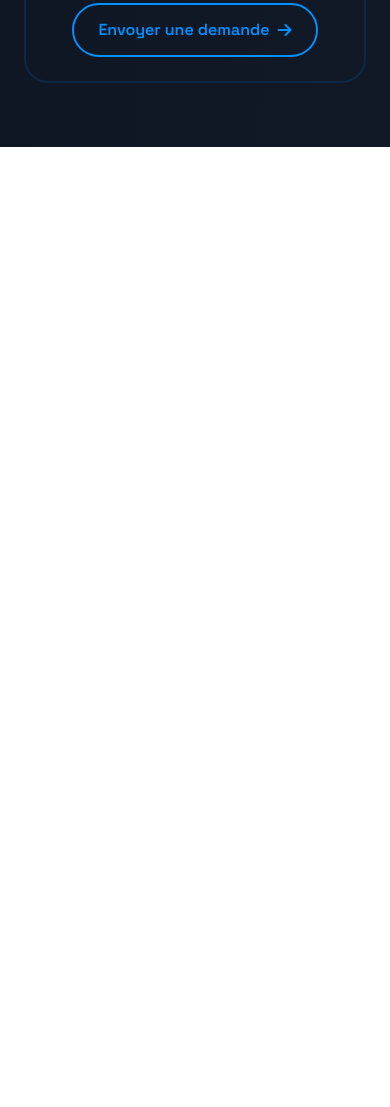
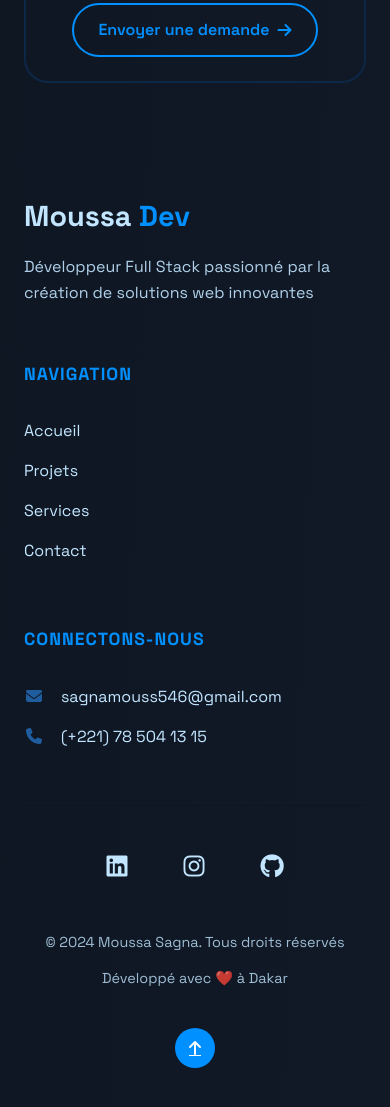
Before and after one commit to loctetgenius221/mon-portfolio, a plain HTML site: page src/index.html in a window 390 px wide. Shown: the part 8287-9394 px from the top of the page. Before the commit the page ends 8434 px from the top, so only its background shows below. Drawn offline with Linux system fonts and the light colour scheme.

Commit message:
feat(footer): Ajout d'un footer responsive avec liens medias sociaux etun bouton back-to-top

```diff
--- a/src/index.html
+++ b/src/index.html
@@ -15,6 +15,7 @@
     <link rel="stylesheet" href="./styles/components/testimonials.css" />
     <link rel="stylesheet" href="./styles/components/blog.css" />
     <link rel="stylesheet" href="./styles/components/contact.css" />
+    <link rel="stylesheet" href="./styles/components/footer.css" />
     <!-- Icons CDN -->
     <link
       rel="stylesheet"
@@ -39,7 +40,7 @@
           <nav class="nav">
             <ul class="nav__list">
               <li><a href="#intro" class="nav__link">Intro</a></li>
-              <li><a href="#projets" class="nav__link">Projets</a></li>
+              <li><a href="#projects" class="nav__link">Projets</a></li>
               <li><a href="#skills" class="nav__link">Skills</a></li>
               <li><a href="#contact" class="nav__link">Contact</a></li>
             </ul>
@@ -57,7 +58,7 @@
       </header>
 
       <!-- Hero Section - Intro -->
-      <section class="hero">
+      <section class="hero" id="intro">
         <div class="hero__content">
           <img
             class="pattern-ratture"
@@ -117,7 +118,7 @@
       </section>
 
       <!-- Projects Section - Work -->
-      <section class="projects">
+      <section class="projects" id="projects">
         <div class="projects__container">
           <h2 class="section-title">Quelques projets réalisés</h2>
 
@@ -192,7 +193,7 @@
       </section>
 
       <!-- Services Section -->
-      <section class="services">
+      <section class="services" id="services">
         <div class="services__container">
           <div class="service-titles">
             <img
@@ -266,7 +267,7 @@
       </section>
 
       <!-- Section Skills -->
-      <section class="skills">
+      <section class="skills" id="skills">
         <div class="skills__container">
           <div class="skills-titles">
             <img
@@ -626,7 +627,81 @@ navigator.performance
       </section>
 
       <!-- Footer Section -->
-      <section class="footer"></section>
+      <footer class="footer">
+        <div class="footer__container">
+          <!-- Section Principale -->
+          <div class="footer__main">
+            <!-- Colonne Logo + Description -->
+            <div class="footer__brand">
+              <a href="#" class="footer__logo">
+                <span class="logo-text">Moussa</span>
+                <span class="logo-highlight">Dev</span>
+              </a>
+              <p class="footer__tagline">
+                Développeur Full Stack passionné par la création de solutions
+                web innovantes
+              </p>
+            </div>
+
+            <!-- Colonne Navigation -->
+            <nav class="footer__nav">
+              <h4 class="nav-title">Navigation</h4>
+              <ul class="nav-list">
+                <li><a href="#intro" class="nav-link">Accueil</a></li>
+                <li><a href="#projects" class="nav-link">Projets</a></li>
+                <li><a href="#services" class="nav-link">Services</a></li>
+                <li><a href="#contact" class="nav-link">Contact</a></li>
+              </ul>
+            </nav>
+
+            <!-- Colonne Contacts -->
+            <div class="footer__contact">
+              <h4 class="contact-title">Connectons-nous</h4>
+              <ul class="contact-list">
+                <li>
+                  <a href="mailto:sagnamouss546@gmail.com" class="contact-link">
+                    <i class="fas fa-envelope"></i>
+                    sagnamouss546@gmail.com
+                  </a>
+                </li>
+                <li>
+                  <a href="tel:+221785041315" class="contact-link">
+                    <i class="fas fa-phone"></i>
+                    (+221) 78 504 13 15
+                  </a>
+                </li>
+              </ul>
+            </div>
+          </div>
+
+          <!-- Section Bas de Footer -->
+          <div class="footer__bottom">
+            <!-- Réseaux Sociaux -->
+            <div class="social-links">
+              <a href="#" class="social-link" aria-label="LinkedIn">
+                <i class="fab fa-linkedin"></i>
+              </a>
+              <a href="#" class="social-link" aria-label="Instagram">
+                <i class="fab fa-instagram"></i>
+              </a>
+              <a href="#" class="social-link" aria-label="GitHub">
+                <i class="fab fa-github"></i>
+              </a>
+            </div>
+
+            <!-- Copyright -->
+            <div class="copyright">
+              <p>© 2024 Moussa Sagna. Tous droits réservés</p>
+              <p>Développé avec ❤️ à Dakar</p>
+            </div>
+
+            <!-- Back to Top -->
+            <a href="#intro" class="back-to-top">
+              <i class="fas fa-arrow-up"></i>
+            </a>
+          </div>
+        </div>
+      </footer>
     </div>
 
     <!-- Scripts Javascript -->
--- /dev/null
+++ b/src/styles/components/footer.css
@@ -0,0 +1,143 @@
+.footer {
+  background: var(--background-alt);
+  padding: 4rem 2rem 2rem;
+  color: var(--text-primary);
+  position: relative;
+}
+
+.footer__container {
+  max-width: 1200px;
+  margin: 0 auto;
+}
+
+.footer__main {
+  display: grid;
+  gap: 3rem;
+  grid-template-columns: repeat(auto-fit, minmax(250px, 1fr));
+  padding-bottom: 3rem;
+  border-bottom: 1px solid var(--blue-1);
+}
+
+.footer__brand {
+  max-width: 300px;
+}
+
+.footer__logo {
+  font-size: 1.8rem;
+  font-weight: 700;
+  text-decoration: none;
+  color: var(--text-primary);
+}
+
+.logo-highlight {
+  color: var(--blue-9);
+}
+
+.footer__tagline {
+  margin: 1rem 0 0;
+  line-height: 1.6;
+  opacity: 0.9;
+}
+
+.footer .nav-title,
+.footer .contact-title {
+  color: var(--blue-9);
+  margin-bottom: 1.5rem;
+  font-size: 1.1rem;
+  text-transform: uppercase;
+  letter-spacing: 1px;
+}
+
+.footer .nav-list,
+.footer .contact-list {
+  list-style: none;
+  padding: 0;
+  margin: 0;
+}
+
+.footer .nav-link,
+.footer .contact-link {
+  color: inherit;
+  text-decoration: none;
+  padding: 0.5rem 0;
+  display: inline-block;
+  transition: color 0.3s ease;
+}
+
+.footer .nav-link:hover,
+.footer .contact-link:hover {
+  color: var(--blue-9);
+}
+
+.footer .contact-link i {
+  width: 20px;
+  margin-right: 0.8rem;
+  color: var(--blue-7);
+}
+
+.footer .footer__bottom {
+  padding-top: 2rem;
+  display: flex;
+  flex-wrap: wrap;
+  justify-content: space-between;
+  align-items: center;
+  gap: 1.5rem;
+}
+
+.footer .social-links {
+  display: flex;
+  gap: 1.5rem;
+}
+
+.footer .social-link {
+  font-size: 1.5rem;
+  color: var(--text-primary);
+  transition: transform 0.3s ease;
+}
+
+.footer .social-link:hover {
+  color: var(--blue-9);
+  transform: translateY(-3px);
+}
+
+.footer .copyright {
+  text-align: center;
+  opacity: 0.8;
+  font-size: 0.9rem;
+}
+
+.footer .back-to-top {
+  width: 40px;
+  height: 40px;
+  background: var(--blue-9);
+  color: white;
+  border-radius: 50%;
+  display: flex;
+  align-items: center;
+  justify-content: center;
+  transition: transform 0.3s ease;
+}
+
+.footer .back-to-top:hover {
+  transform: translateY(-5px);
+}
+
+@media (max-width: 768px) {
+  .footer {
+    padding: 3rem 1.5rem;
+  }
+
+  .footer__main {
+    grid-template-columns: 1fr;
+    gap: 2rem;
+  }
+
+  .footer__brand {
+    max-width: 100%;
+  }
+
+  .footer__bottom {
+    flex-direction: column;
+    text-align: center;
+  }
+}
```
